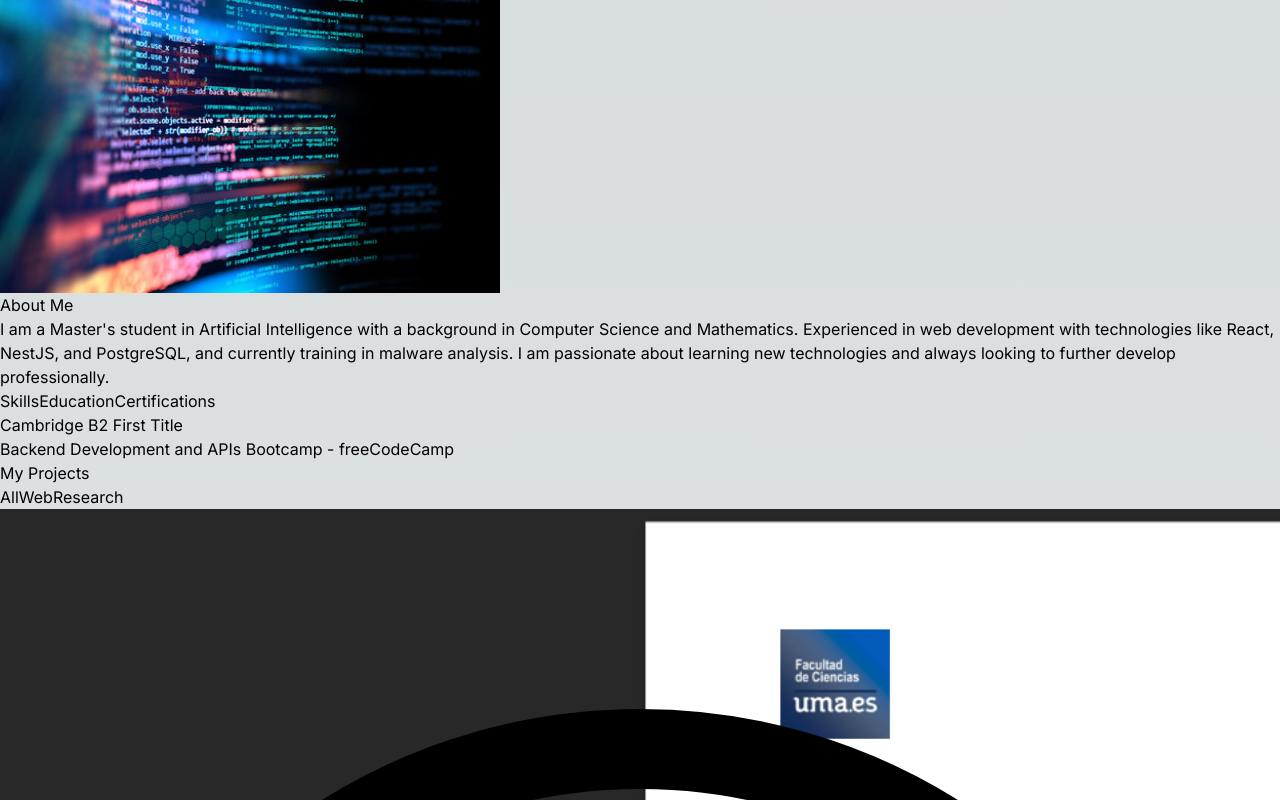
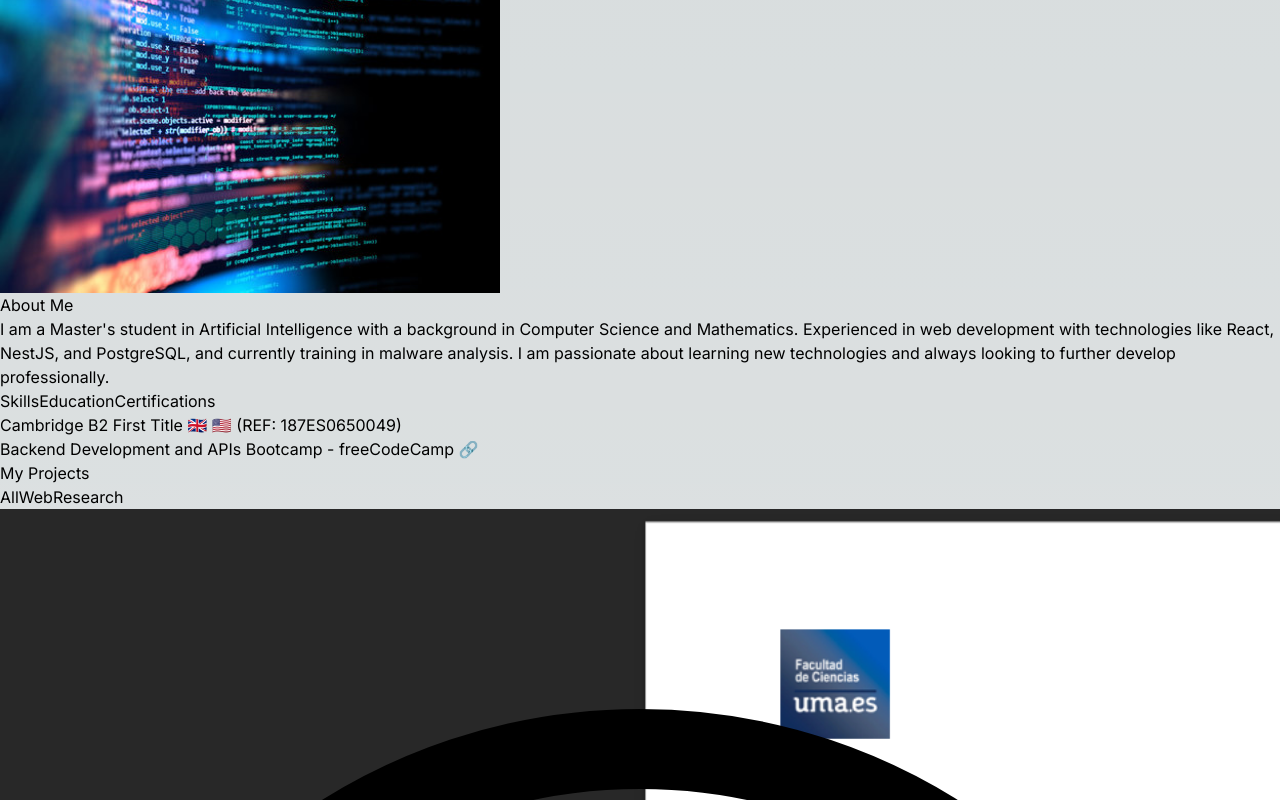
Before and after one commit to arturoaguileraa/arturoaguilera.me, a Next.js app: page / in a window 1280 px wide. Both pictures are taken after a click on the button "Certifications". Shown: the part 592-1392 px from the top of the page. Built offline with nearby package versions, Linux system fonts and the light colour scheme.

Commit message:
Modify About section

```diff
--- a/src/app/components/AboutSection.jsx
+++ b/src/app/components/AboutSection.jsx
@@ -9,13 +9,14 @@ const TAB_DATA = [
     id: "skills",
     content: (
       <ul className="list-disc pl-2">
-        <li>Node.js</li>
+        <li>React</li>
+        <li>NestJS</li>
+        <li>TypeScript</li>
+        <li>Python</li>
         <li>Express</li>
         <li>PostgreSQL</li>
-        <li>TypeScript</li>
         <li>JavaScript</li>
-        <li>React</li>
-        <li>NestJS</li>
+        <li>...</li>
       </ul>
     ),
   },
@@ -24,10 +25,15 @@ const TAB_DATA = [
     id: "education",
     content: (
       <ul className="list-disc pl-2">
-        <li>University Expert Diploma in Reverse Engineering and Malware
-          Intelligence - GSEC, Málaga</li>
-        <li>Artificial Intelligence - Universidad Internacional de La Rioja (UNIR), Online</li>
-        <li>Mathematic & Computer Science - University of Malaga, Spain.</li>
+        <li>
+          Artificial Intelligence - Universidad Internacional de La Rioja
+          (UNIR), Online
+        </li>
+        <li>
+          University Expert Diploma in Reverse Engineering and Malware
+          Intelligence - GSEC, Málaga
+        </li>
+        <li>Mathematic & Computer Science - University of Málaga, Málaga</li>
       </ul>
     ),
   },
@@ -36,8 +42,29 @@ const TAB_DATA = [
     id: "certifications",
     content: (
       <ul className="list-disc pl-2">
-        <li>Cambridge B2 First Title</li>
-        <li>Backend Development and APIs Bootcamp - freeCodeCamp</li>
+        <li>
+          <a
+            href="https://verificationservice.cambridgeenglish.org/"
+            target="_blank"
+            rel="noopener noreferrer"
+            className="inline-block ml-2 text-blue-400 hover:underline"
+          >
+            Cambridge B2 First Title 🇬🇧 🇺🇸
+          </a>
+          {" "}(REF: 187ES0650049)
+        </li>
+
+        <li>
+
+          <a
+            href="https://www.freecodecamp.org/certification/arturoaguilera/back-end-development-and-apis"
+            target="_blank"
+            rel="noopener noreferrer"
+            className="inline-block ml-2 text-blue-400 hover:underline"
+          >
+            Backend Development and APIs Bootcamp - freeCodeCamp 🔗
+          </a>
+        </li>
       </ul>
     ),
   },
@@ -60,9 +87,12 @@ const AboutSection = () => {
         <div className="mt-4 md:mt-0 text-left flex flex-col h-full">
           <h2 className="text-4xl font-bold text-white mb-4">About Me</h2>
           <p className="text-base lg:text-lg">
-            I am a Master&apos;s student in Artificial Intelligence with a background in Computer Science and Mathematics.
-            Experienced in web development with technologies like React, NestJS, and PostgreSQL, and currently training in malware analysis.
-            I am passionate about learning new technologies and always looking to further develop professionally.
+            I am a Master&apos;s student in Artificial Intelligence with a
+            background in Computer Science and Mathematics. Experienced in web
+            development with technologies like React, NestJS, and PostgreSQL,
+            and currently training in malware analysis. I am passionate about
+            learning new technologies and always looking to further develop
+            professionally.
           </p>
           <div className="flex flex-row justify-start mt-8">
             <TabButton
```
